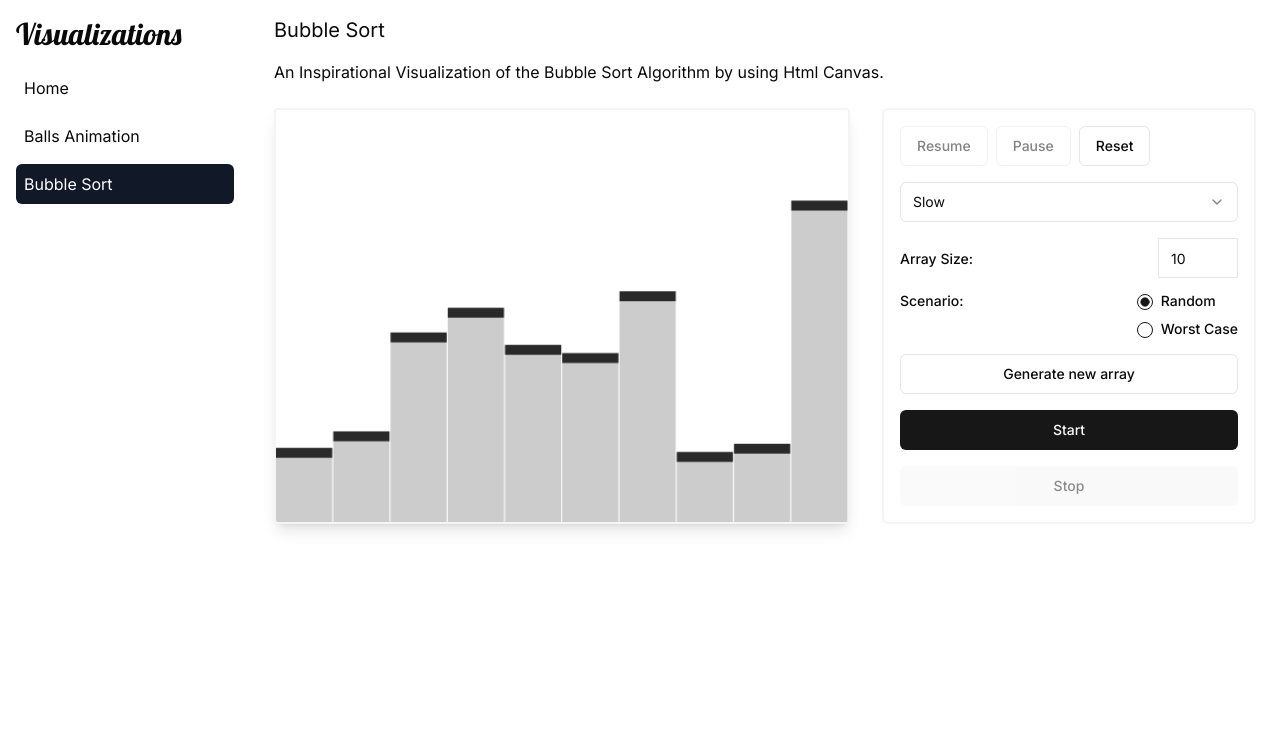
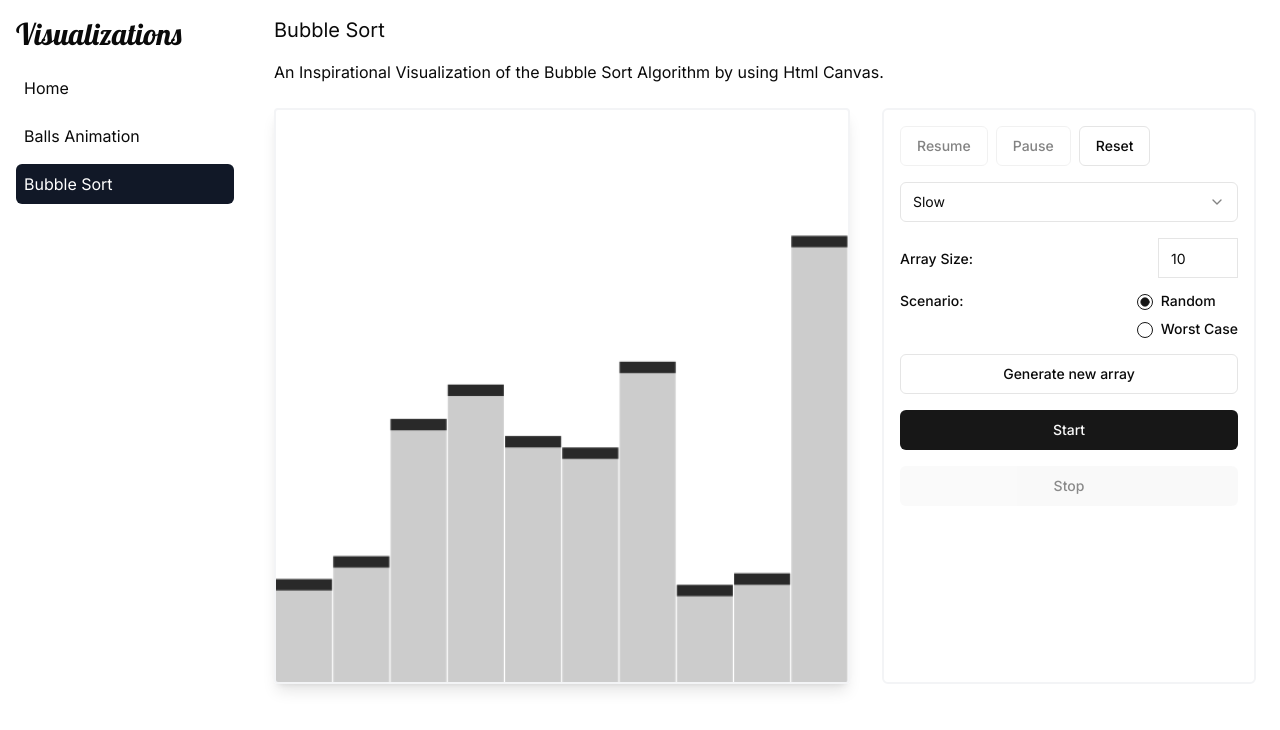
Before and after one commit to shubham-kv/algorithm-visualizations, a Next.js app: page /bubble-sort in a window 1280 px wide. Shown: the top 730 px of the page. Built offline with nearby package versions, Linux system fonts and the light colour scheme.

Commit message:
patch: updated the resize effect of canvas wrapper

```diff
--- a/src/app/layout.tsx
+++ b/src/app/layout.tsx
@@ -16,8 +16,8 @@ export default function RootLayout({children}: {children: React.ReactNode}) {
 			<body className="font-sans">
 				<div className="flex min-h-screen">
 					<NavBar />
-					<div className="flex-grow overflow-auto">
-						<div className="px-6 min-h-screen">
+					<div className="flex-grow">
+						<div className="px-6 h-full">
 							{children}
 						</div>
 					</div>
--- a/src/common/components/Canvas/Canvas.tsx
+++ b/src/common/components/Canvas/Canvas.tsx
@@ -9,27 +9,30 @@ export function Canvas(props: CanvasProps) {
 	const wrapper = useRef<HTMLDivElement | null>(null)
 
 	useEffect(() => {
-		const resizeCallback = () => {
+		const handleResize = () => {
 			if (wrapper.current) {
-				const {width, height} = wrapper.current.getBoundingClientRect()
-				setWidth(Math.floor(width))
-				setHeight(Math.floor(height))
+				const element = wrapper.current
+				const width = element.clientWidth
+				const height = element.clientHeight
+
+				setWidth(width)
+				setHeight(height)
 			}
 		}
 
-		const observer = new ResizeObserver(resizeCallback)
-
-		if (wrapper.current) {
-			observer.observe(wrapper.current)
-		}
+		handleResize()
+		window.addEventListener('resize', handleResize)
 
 		return () => {
-			observer.disconnect()
+			window.removeEventListener('resize', handleResize)
 		}
 	}, [setWidth, setHeight])
 
 	return (
-		<div ref={wrapper} className={wrapperClassName}>
+		<div
+			ref={wrapper}
+			className={wrapperClassName}
+		>
 			<CanvasPrimitive {...props} />
 		</div>
 	)
--- a/src/common/components/Canvas/CanvasPrimitive.tsx
+++ b/src/common/components/Canvas/CanvasPrimitive.tsx
@@ -89,8 +89,8 @@ export function CanvasPrimitive(props: CanvasProps) {
 	return (
 		<canvas
 			style={{
-				width,
-				height
+				width: '100%',
+				height: '100%'
 			}}
 			width={width}
 			height={height}
```
